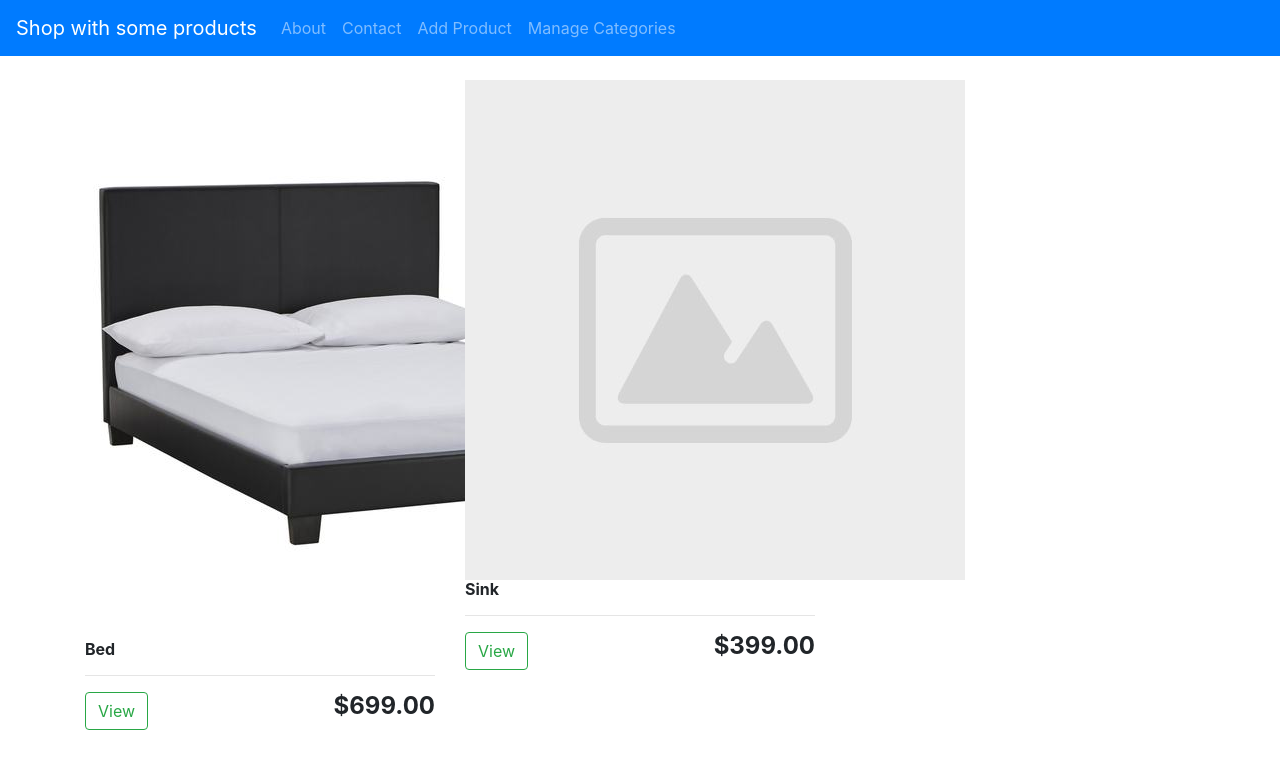
After one commit to SzymonGajdowski/ShopDemo, a Django app: page /card_view/ in a window 1280 px wide. The commit adds this page. Shown: the top 769 px of the page. Run offline with Django 3.2, Linux system fonts and the light colour scheme; data comes from the database, SQL or seed files in the repository; both versions use the stored data as it was after the commit; some libraries are stand-ins or nearby versions.

Commit message:
unfinished cardview and photos issue

```diff
--- a/firstShop/urls.py
+++ b/firstShop/urls.py
@@ -15,8 +15,13 @@ Including another URLconf
 """
 from django.contrib import admin
 from django.urls import path, include
+from django.conf import settings
+from django.conf.urls.static import static
 
 urlpatterns = [
     path('admin/', admin.site.urls),
     path('', include('products.urls')),
 ]
+
+if settings.DEBUG:
+    urlpatterns += static(settings.MEDIA_URL, document_root=settings.MEDIA_ROOT)
--- a/products/models.py
+++ b/products/models.py
@@ -11,6 +11,7 @@ class Product(models.Model):
     description = models.TextField()
     product_category = models.ForeignKey(Category, null=True, on_delete=models.SET_NULL)
     price = models.DecimalField(max_digits=5, decimal_places=2)
+    image = models.ImageField(default='products_images/default.jpg', upload_to='products_images', null=True, blank=True)
 
     def __str__(self):
         return self.name
--- /dev/null
+++ b/products/static/css/main.css
@@ -0,0 +1,7 @@
+.forms {
+    width: 40%;
+}
+
+.category-btn {
+    margin: 15px;
+}
--- /dev/null
+++ b/products/templates/products/card_view.html
@@ -0,0 +1,21 @@
+{% extends 'products/main.html' %}
+{% load static %}
+
+{% block content %}
+	<div class="row">
+	{% for product in products %}
+		<div class="col-lg-4">
+			<img class="thumbnail" src="{{ product.image.url }}">
+			<div class="box-element product">
+				<h6><strong>{{ product.name }}</strong></h6>
+				<hr>
+
+				<a class="btn btn-outline-success" href="{% url 'product_detail' product.id %}">View</a>
+				<h4 style="display: inline-block; float: right"><strong>${{ product.price }}</strong></h4>
+
+			</div>
+		</div>
+	{% endfor %}
+	</div>
+
+{% endblock %}
--- a/products/templates/products/categories.html
+++ b/products/templates/products/categories.html
@@ -1,12 +1,16 @@
 {% extends 'products/main.html' %}
 
 {% block content %}
-<td><a class="btn btn-success" href="{% url 'category_create' %}">Add new category</a></td>
+<div class='category-btn'>
+  <td><a class="btn btn-success" href="{% url 'category_create' %}">Add new category</a></td>
+</div>
 <table class="table table-striped">
     <thead>
       <tr>
         <th scope="col"></th>
         <th scope="col">Name</th>
+        <th scope="col"></th>
+        <th scope="col"></th>
       </tr>
     </thead>
     <tbody>
--- a/products/templates/products/create_form.html
+++ b/products/templates/products/create_form.html
@@ -1,12 +1,14 @@
 {% extends 'products/main.html' %}
+{% load crispy_forms_tags %}
 
 {% block content %}
 
+<div class='forms'>
 <form method="POST">
     {% csrf_token %}
-    {{form}}
+    {{form|crispy}}
     <input type="submit" name="Submit">
 </form>
-
+</div>
 
 {% endblock %}
--- a/products/templates/products/main.html
+++ b/products/templates/products/main.html
@@ -1,3 +1,5 @@
+{% load static %}
+
 <!doctype html>
 <html lang="en">
   <head>
@@ -8,7 +10,10 @@
     <!-- Bootstrap CSS -->
     <link rel="stylesheet" href="https://stackpath.bootstrapcdn.com/bootstrap/4.5.2/css/bootstrap.min.css" integrity="sha384-JcKb8q3iqJ61gNV9KGb8thSsNjpSL0n8PARn9HuZOnIxN0hoP+VmmDGMN5t9UJ0Z" crossorigin="anonymous">
 
-    <title>Hello, world!</title>
+    <link  rel="stylesheet" type="text/css" href="{% static '/css/main.css'%}">
+
+
+  <title>Django Shop</title>
   </head>
   <body>
     <nav class="navbar navbar-expand-lg navbar-dark bg-primary">
@@ -34,8 +39,9 @@
         </div>
       </nav>
 
-    <div>
-    {% block content %}{% endblock %}
+    <div class='container'>
+      <br>
+      {% block content %}{% endblock %}
     </div>
 
     <!-- Optional JavaScript -->
--- a/products/urls.py
+++ b/products/urls.py
@@ -1,10 +1,13 @@
 from django.urls import path
 from . import views
+from products.views import ProductDetailView
 
 urlpatterns = [
     path('', views.home_view, name='product_home'),
+    path('card_view/', views.card_view, name='card_view'),
     path('about/', views.about_view, name='product_about'),
     path('contact/', views.contact_view, name='product_contact'),
+    path('product/<int:pk>/', ProductDetailView.as_view(template_name='products/product_detail.html'), name='product_detail'),
     path('create_product/', views.create_product, name='product_create'),
     path('edit_product/<int:pk>/', views.edit_product, name='product_edit'),
     path('delete_product/<int:pk>/', views.delete_product, name='product_delete'),
--- a/products/views.py
+++ b/products/views.py
@@ -3,17 +3,23 @@ from django.http import HttpResponse
 from .models import Category, Product
 from .forms import ProductForm, CategoryForm
 from .filters import ProductFilter
+from django.views.generic import DetailView
 
 def home_view(request):
     products = Product.objects.all()
     categories = Category.objects.all()
 
-    myFilter = ProductFilter(request.GET, queryset=products)
-    products = myFilter.qs
-
-    context = {'products': products, 'categories': categories, 'myFilter': myFilter}
+    context = {'products': products, 'categories': categories,}
 
     return render(request, 'products/home.html', context)
+
+def card_view(request):
+    products = Product.objects.all()
+    categories = Category.objects.all()
+
+    context = {'products': products, 'categories': categories,}
+
+    return render(request, 'products/card_view.html', context)
 
 def about_view(request):
     return render(request, 'products/about.html')
@@ -27,6 +33,10 @@ def categories_view(request):
     context = {'categories': categories}
 
     return render(request, 'products/categories.html', context)
+
+class ProductDetailView(DetailView):
+
+    model = Product
 
 
 # PRODUCT CRUD
```
Also changed, not shown: firstShop/settings.py (+11 -0 lines), products/templates/products/home.html (+5 -5 lines), products/templates/products/product_detail.html (added, +9 -0 lines), db.sqlite3, media/products_images/bed.jpg (added), media/products_images/default.jpg (added), products/migrations/0003_product_image.py (added), products/static/images/placeholder.png (added).
